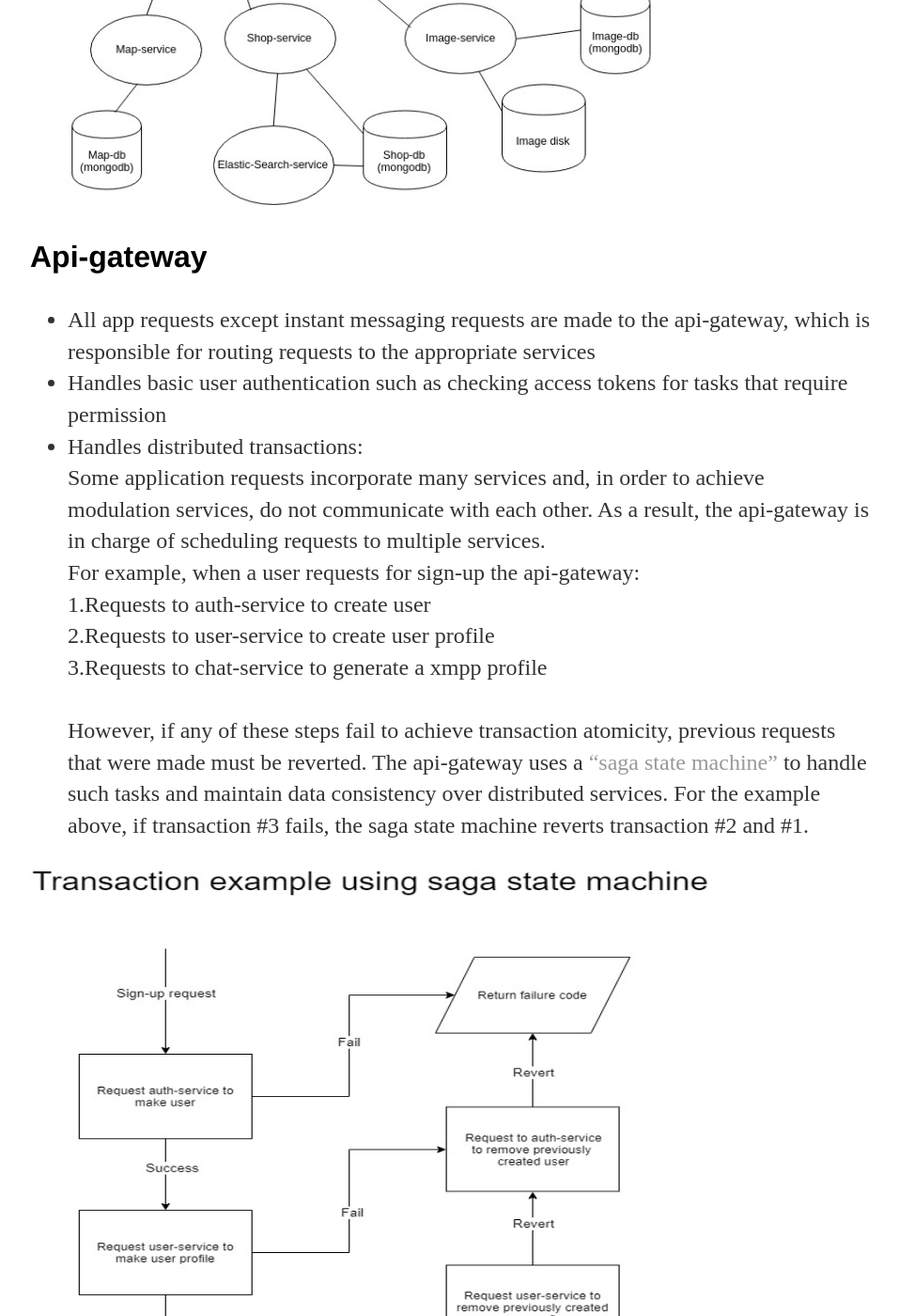
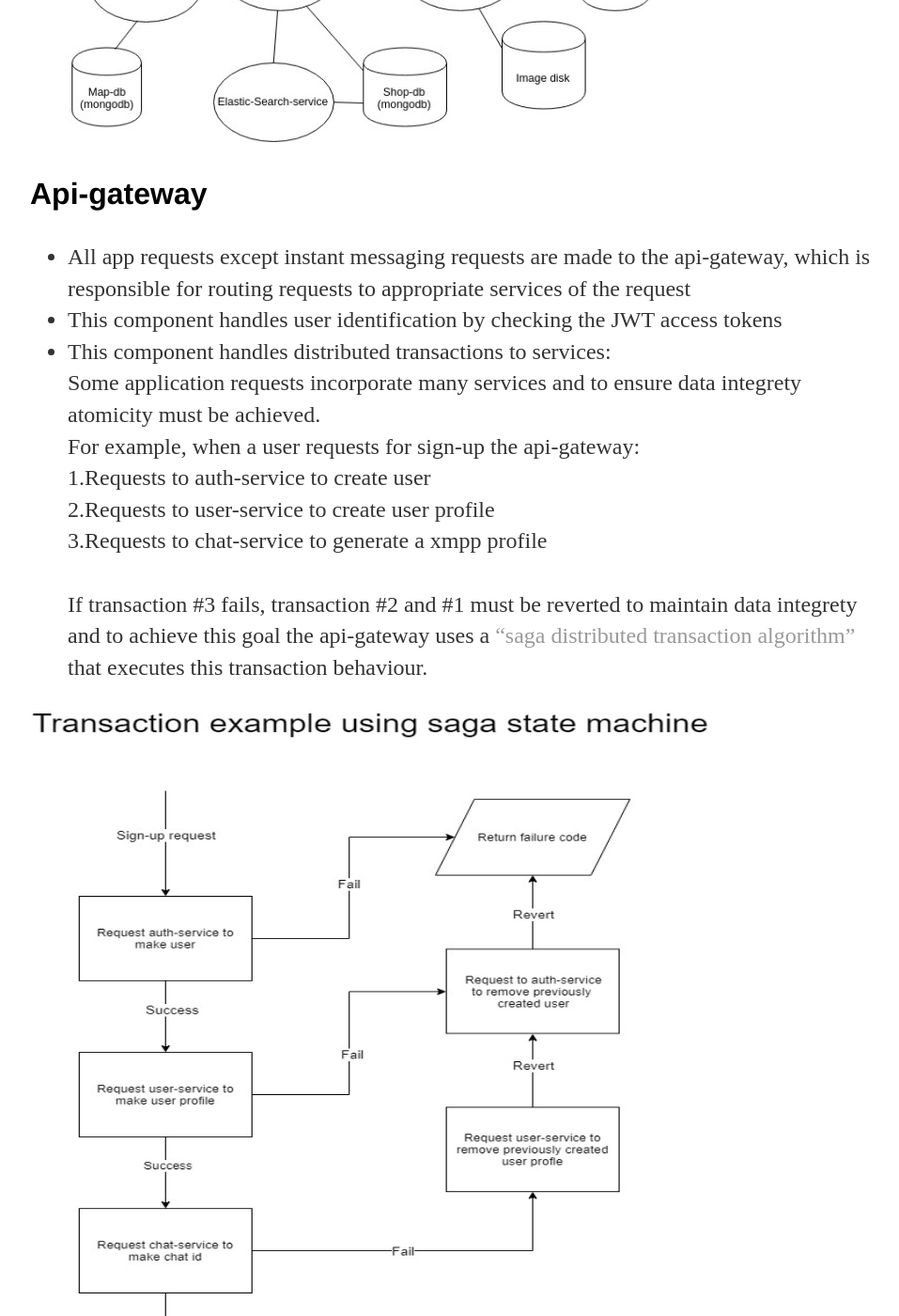
Before and after one commit to jcho7022/jcho7022.github.io, a Jekyll site: the page built from projects/float/index.html, in a window 1280 px wide and 1400 px high, scrolled down 3785 px. Shown: the whole window at 94% size, without its empty margins (160-1117 px from the left). Built offline with Jekyll 4.4.1, drawn with Linux system fonts in a browser that asks for light colours; some of the changed text lies outside the part shown.

Commit message:
Update index.html

```diff
--- a/projects/float/index.html
+++ b/projects/float/index.html
@@ -38,12 +38,10 @@ title: "Float: Map Oriented Marketplace Application"
 <p>Overall, I had fun working on this project and learned a lot about technologies and technical
 	concepts that were not taught to me in school. The most fulfilling moments came throughout
 	the process when we conceptualized, explained and eventually assembled and implemented working features.
-	As a result of this project, I discovered my particular passion for back-end development, and it has solidified
-	my plan to pursue a career in it. This project is no longer under development.
+	As a result of this project, I discovered my particular passion for backend development, and it has solidified
+	my plan to pursue a career in it.
 </p>
 
-<!-- <h3>Possible Monetization/Product Design</h3>We planned to monetize this project and build a start-up by sending out local ADs or offering special
-	shop markers or shop store front displays for a fee.-->
 <h3>Product Design</h3>
 <p>We tried to technically understand
 	similar crowdsourcing products such as Kijiji, Craigslist, Yelp,
@@ -73,12 +71,11 @@ title: "Float: Map Oriented Marketplace Application"
 <h3>Api-gateway</h3>
 <ul class="Functionality">
 	<li>All app requests except instant messaging requests are made to the api-gateway,
-		which is responsible for routing requests to the appropriate services</li>
-	<li>Handles basic user authentication such as checking access tokens for tasks that require permission<br></li>
-	<li>Handles distributed transactions: <br>
-          Some application requests incorporate many services and,
-		in order to achieve modulation services, do not communicate with each other.
-		As a result, the api-gateway is in charge of scheduling requests to multiple services.<br>
+		which is responsible for routing requests to appropriate services of the request</li>
+	<li>This component handles user identification by checking the JWT access tokens<br></li>
+	<li>This component handles distributed transactions to services: <br>
+          Some application requests incorporate many services and to ensure data integrety atomicity must be achieved.
+	<br>
           For example, when a user requests for sign-up the api-gateway:
 	  <br>
           1.Requests to auth-service to create user
@@ -87,11 +84,9 @@ title: "Float: Map Oriented Marketplace Application"
 					<br>
           3.Requests to chat-service to generate a xmpp profile
 					<br><br>
-
-         However, if any of these steps fail to achieve transaction atomicity, previous requests that were made must be reverted. The api-gateway uses a
-	  <a href="https://microservices.io/patterns/data/saga.html">“saga state machine”</a> to handle such tasks and maintain data
-		consistency over distributed services. For the example above, if transaction #3 fails, the saga state machine
-		reverts transaction #2 and #1.
+	If transaction #3 fails, transaction #2 and #1 must be reverted to maintain data integrety and to achieve this goal
+        the api-gateway uses a <a href="https://microservices.io/patterns/data/saga.html">“saga distributed transaction algorithm”</a>
+		that executes this transaction behaviour.
           </li>
 				</ul>
    <img src="saga_state_machine.jpg" alt="saga_state_machine" height="800px" width="800px">
```
Also changed, not shown: other parts of projects/float/index.html (+2 -2 lines).
